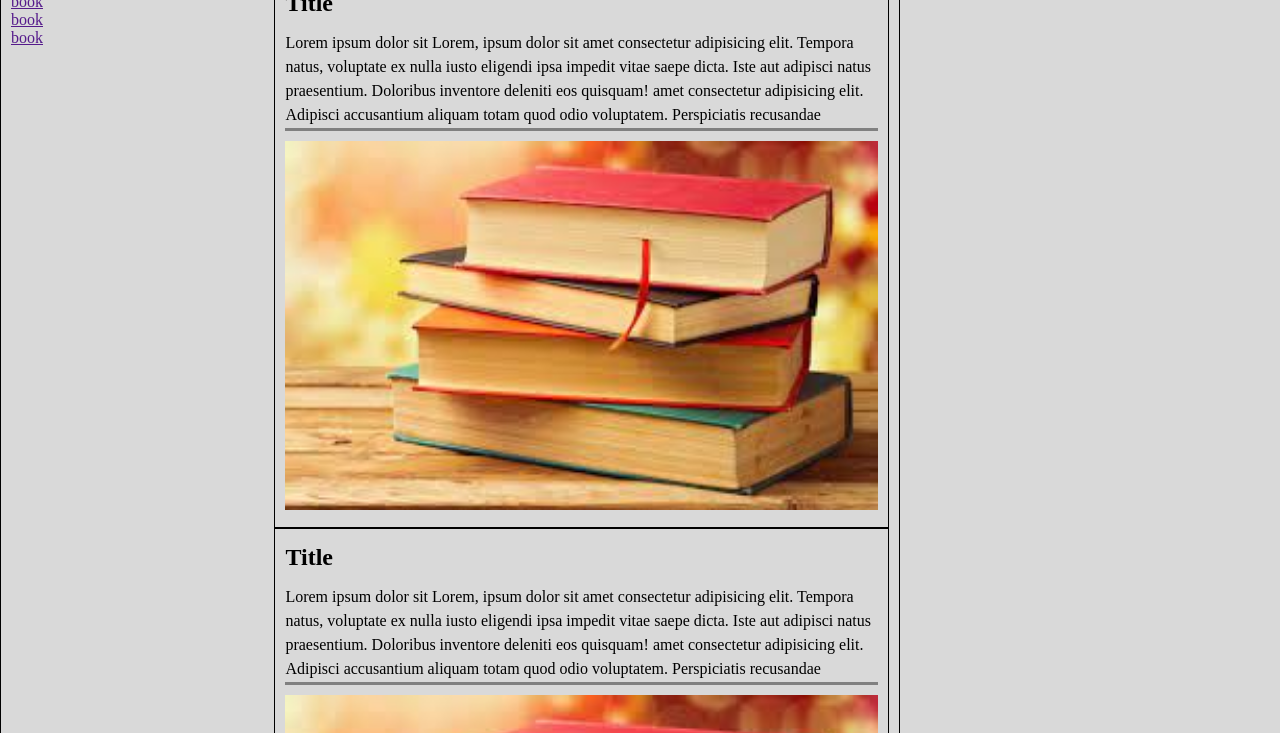
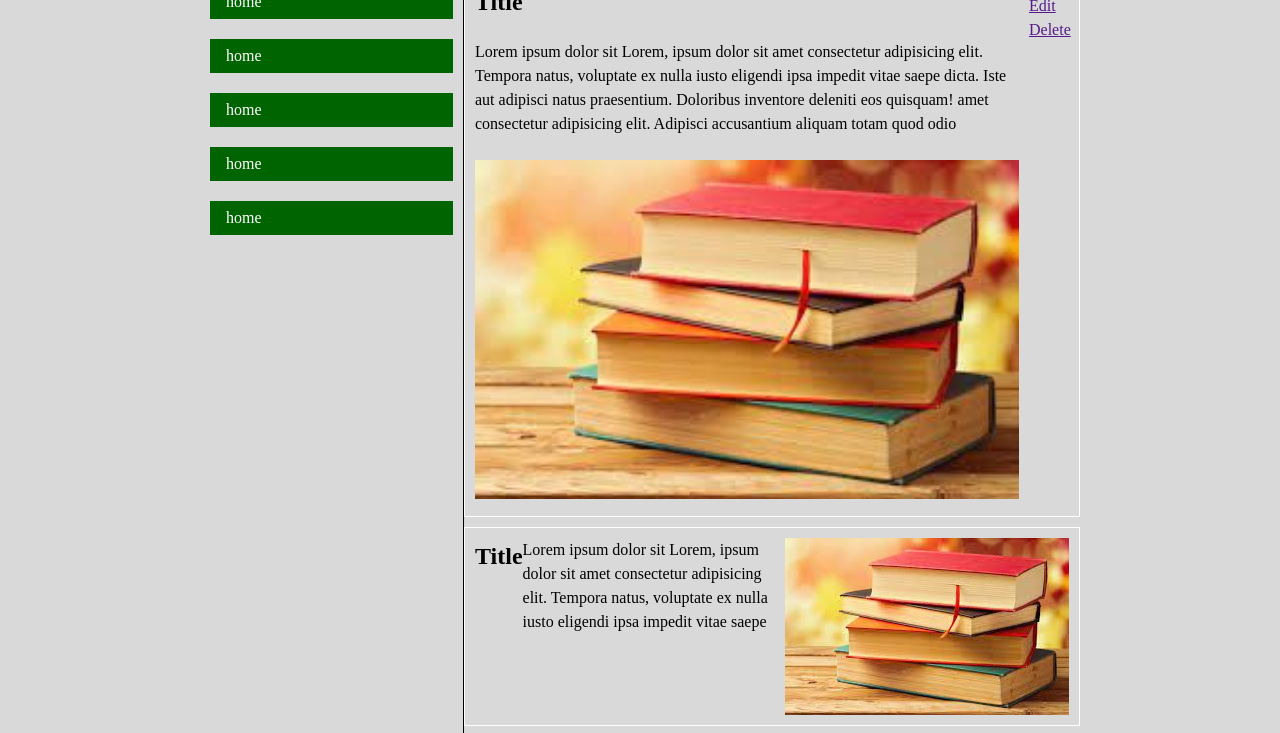
Before and after one commit to nashee/24_wiki, a plain HTML site: page index.html in a window 1280 px wide. Shown: the part 131-864 px from the top of the page. Drawn offline with Linux system fonts and the light colour scheme.

Commit message:
add aside, add block, add some feature on section

```diff
--- a/index.html
+++ b/index.html
@@ -21,26 +21,16 @@
 
     <div class="main">
         <div class="aside">
-            <ul>
-                    <li><a href="">
-                        book
-                    </a></li>
-                    <li><a href="">
-                        book
-                    </a></li>
-                    <li><a href="">
-                        book
-                    </a></li>
-                    <li><a href="">
-                        book
-                    </a></li>
-                    <li><a href="">
-                        book
-                    </a></li>
-                    <li><a href="">
-                        book
-                    </a></li>
+            <div class="block">
+                <h1>Title</h1>
+                <ul>
+                    <li><a href="">home</a></li>
+                    <li><a href="">home</a></li>
+                    <li><a href="">home</a></li>
+                    <li><a href="">home</a></li>
+                    <li><a href="">home</a></li>
                 </ul>
+            </div>
         </div>
         <div class="content">
             <div class="add">
@@ -48,9 +38,16 @@
 
             </div>
             <div class="section">
+                <div class="left">
                 <h2>Title</h2>
                  <p>Lorem ipsum dolor sit Lorem, ipsum dolor sit amet consectetur adipisicing elit. Tempora natus, voluptate ex nulla iusto eligendi ipsa impedit vitae saepe dicta. Iste aut adipisci natus praesentium. Doloribus inventore deleniti eos quisquam! amet consectetur adipisicing elit. Adipisci accusantium aliquam totam quod odio voluptatem. Perspiciatis recusandae voluptate eum! Officia consectetur eius adipisci odit labore numquam aliquam temporibus quisquam culpa.</p>
                  <img src="img/test.jpeg" alt="">
+                </div>
+                 <div class="right">
+                    <a href="">Edit</a>
+                    <a href="">Delete</a>
+
+                 </div>
             </div>
 
             <div class="section">
--- a/scss/layout/_header.scss
+++ b/scss/layout/_header.scss
@@ -1,6 +1,7 @@
 
 .header {
     max-width: 900px;
+    margin: 0 auto;
     border: 1px solid black;
     display: flex;
     align-items: center;
--- a/scss/layout/_main.scss
+++ b/scss/layout/_main.scss
@@ -1,7 +1,8 @@
 
 .main {
     max-width: 900px;
-    border: 1px solid black;
+    margin: 0 auto;
+
     display: flex;
 
     justify-content: space-between;
@@ -11,6 +12,8 @@
 
 .aside {
     flex: 0 0 30%;
+    padding: 1rem;
+    border-right: 1px solid black;
 
 
 }
--- /dev/null
+++ b/scss/module/_block.scss
@@ -0,0 +1,14 @@
+.block {
+    ul {
+        list-style:none;
+    }
+    a{
+        @include my_button;
+        margin-bottom: 2rem;
+        width: 100%;
+        text-decoration: none;
+    }
+
+
+
+}
--- a/scss/module/_index.scss
+++ b/scss/module/_index.scss
@@ -2,3 +2,4 @@
 @import 'mixin';
 @import 'button';
 @import 'section';
+@import 'block';
--- a/scss/module/_mixin.scss
+++ b/scss/module/_mixin.scss
@@ -3,5 +3,6 @@
     padding: 8px 16px;
     background-color: darkgreen;
     color: white;
+    display: inline-block;
 
 }
--- a/scss/module/_section.scss
+++ b/scss/module/_section.scss
@@ -1,19 +1,27 @@
 
 .section {
+    display:flex;
     padding: 1rem;
     width: 100%;
     padding-top: 1rem;
-    border: 1px solid black;
+    border: 1px solid white;
     line-height: 1.5;
+    margin-bottom: 1rem;
     h2,p {
-        margin-bottom: 1rem;
+        margin-bottom: 2rem;
     }
     p {
         height: 100px;
         overflow-y: scroll;
-        border-bottom: 3px solid gray;
+
     }
     img {
         width: 100%;
     }
+    .right {
+        width: 50px;
+        display:flex;
+        flex-direction: column;
+        padding: 1rem;
+    }
 }
```
Also changed, not shown: css/style.css, scss/layout/_index.scss (line endings or trailing spaces), 2 other files.
